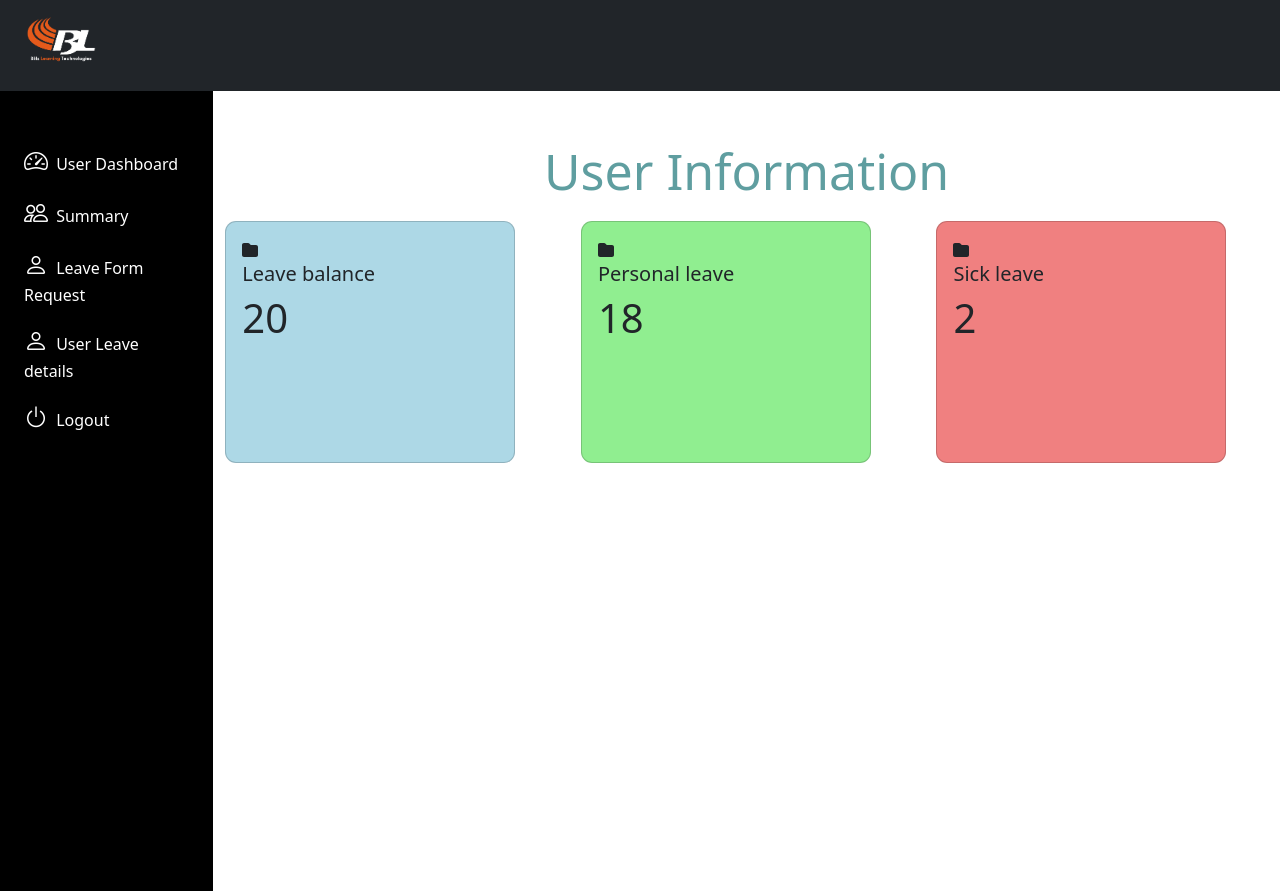
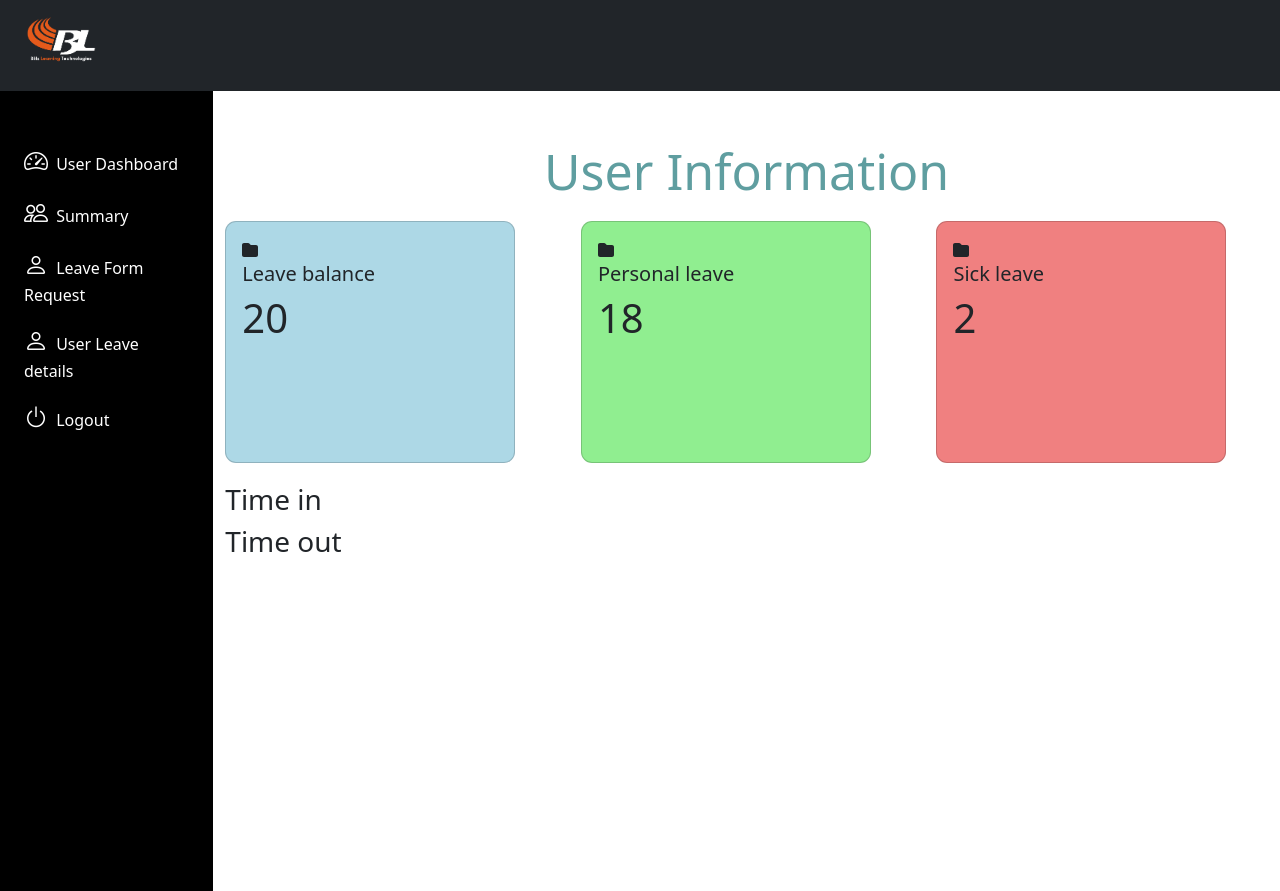
Before and after one commit to singh-hub1/frontend-project-02, a React (Create React App) app: page /UserDashboard in a window 1280 px wide. Built offline with nearby package versions, Linux system fonts and the light colour scheme.

Commit message:
changes done

```diff
--- a/src/components/UserDashboard.jsx
+++ b/src/components/UserDashboard.jsx
@@ -54,6 +54,9 @@ function UserDashboard() {
               </Card>
             </div>
           </div>
+
+          <h3>Time in</h3>
+          <h3>Time out</h3>
         </div>
         {/* Timesheet section */}
         <div className="timesheet-section">
```
